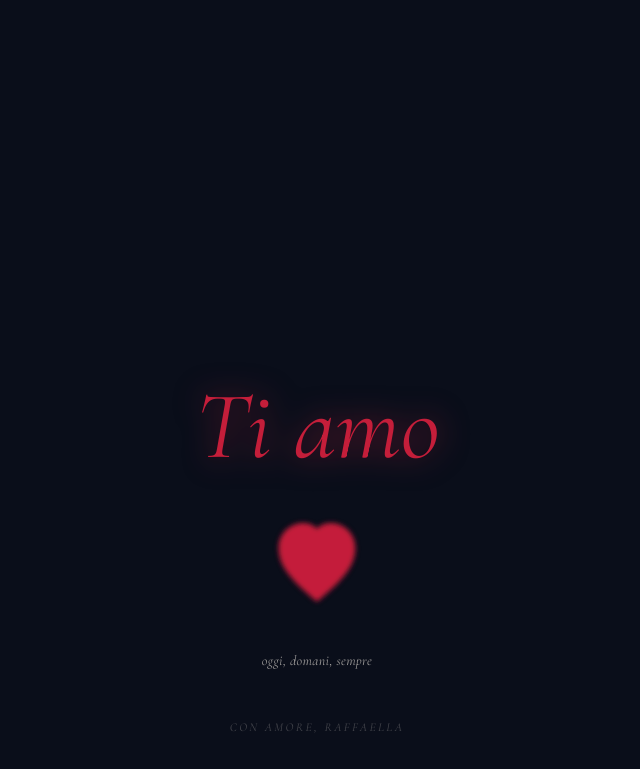
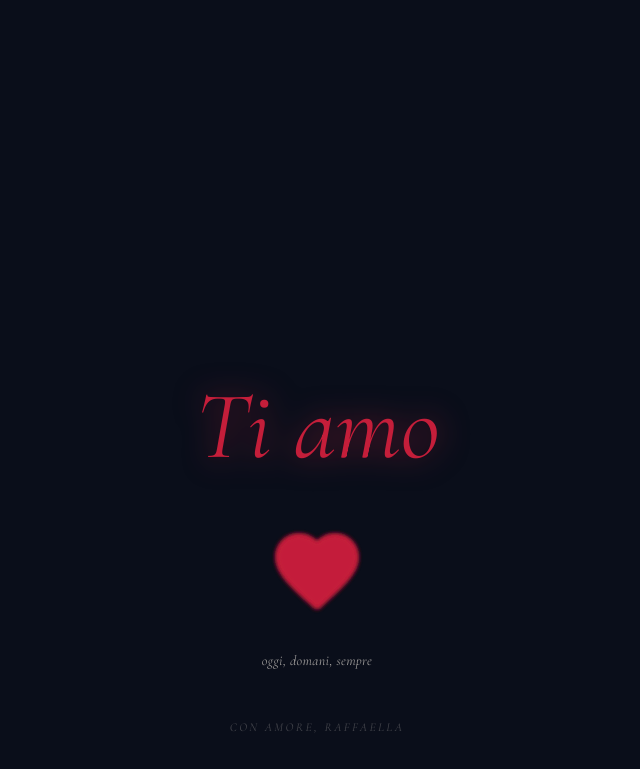
Before and after one commit to Raffaella-ai/buon-compleanno, a website: page index.html in a window 1280 px wide. Shown: the part 2293-3062 px from the top of the page, without its empty margins (323-963 px from the left). Drawn offline with nearby package versions, Linux system fonts and the light colour scheme; files that its build step writes are made by us from their sources.

Commit message:
Aggiorno cuore

```diff
--- a/index.html
+++ b/index.html
@@ -161,16 +161,26 @@
             </div>-->
 
             <div id="rose-wrap" class="w-24 h-24 flex items-center justify-center">
-        <svg id="rose-svg" viewBox="0 0 100 100" class="w-full h-full overflow-visible" xmlns="http://www.w3.org/2000/svg">
+        <svg id="rose-svg" viewBox="0 0 24 24" class="w-full h-full overflow-visible" xmlns="http://www.w3.org/2000/svg">
             <defs>
-                <filter id="gentle-blur" x="-20%" y="-20%" width="140%" height="140%">
-                    <feGaussianBlur stdDeviation="3" />
+                <filter id="smooth-glow" x="-20%" y="-20%" width="140%" height="140%">
+                    <feGaussianBlur stdDeviation="0.6" />
                 </filter>
             </defs>
 
             <g class="rose-bloom">
-                <path class="petal petal-core" d="M50 82 C22 59 10 44 10 26 C10 11 22 0 36 0 C44 0 48 4 50 6 C52 4 56 0 64 0 C78 0 90 11 90 26 C90 44 78 59 50 82 Z"
-                      fill="#c41e3a" filter="url(#gentle-blur)" />
+                <path class="petal petal-outer" d="M12 21.35l-1.45-1.32C5.4 15.36 2 12.28 2 8.5 2 5.42 4.42 3 7.5 3c1.74 0 3.41.81 4.5 2.09C13.09 3.81 14.76 3 16.5 3 19.58 3 22 5.42 22 8.5c0 3.78-3.4 6.86-8.55 11.54L12 21.35z"
+                      fill="#c41e3a" filter="url(#smooth-glow)" opacity="0.4" />
+            </g>
+
+            <g class="rose-bloom">
+                <path class="petal petal-mid" d="M12 21.35l-1.45-1.32C5.4 15.36 2 12.28 2 8.5 2 5.42 4.42 3 7.5 3c1.74 0 3.41.81 4.5 2.09C13.09 3.81 14.76 3 16.5 3 19.58 3 22 5.42 22 8.5c0 3.78-3.4 6.86-8.55 11.54L12 21.35z"
+                      fill="#c41e3a" filter="url(#smooth-glow)" opacity="0.75" />
+            </g>
+
+            <g class="rose-bloom">
+                <path class="petal petal-core" d="M12 21.35l-1.45-1.32C5.4 15.36 2 12.28 2 8.5 2 5.42 4.42 3 7.5 3c1.74 0 3.41.81 4.5 2.09C13.09 3.81 14.76 3 16.5 3 19.58 3 22 5.42 22 8.5c0 3.78-3.4 6.86-8.55 11.54L12 21.35z"
+                      fill="#c41e3a" filter="url(#smooth-glow)" />
             </g>
         </svg>
     </div>
```
